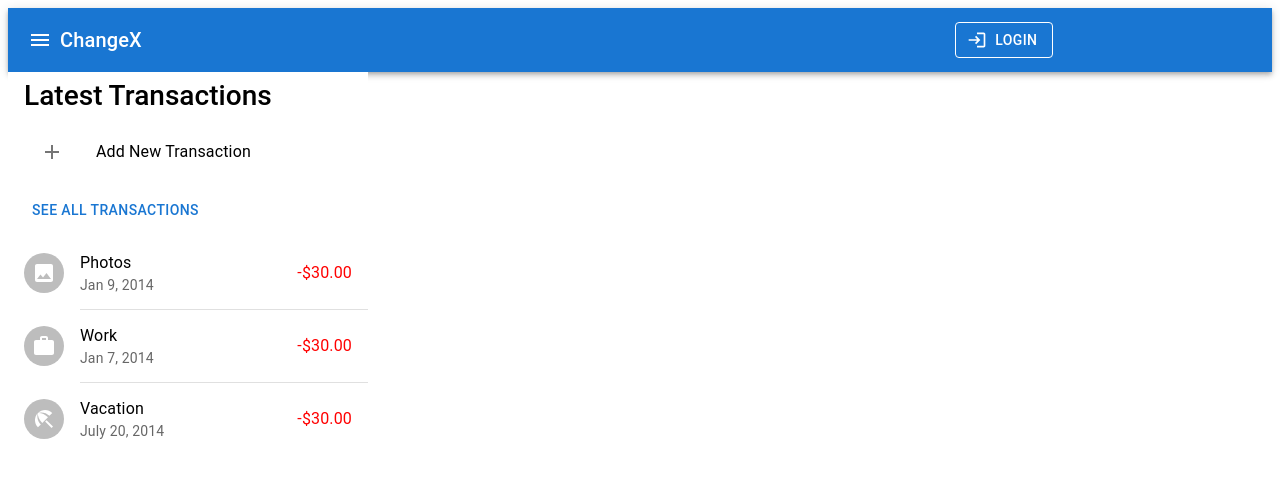
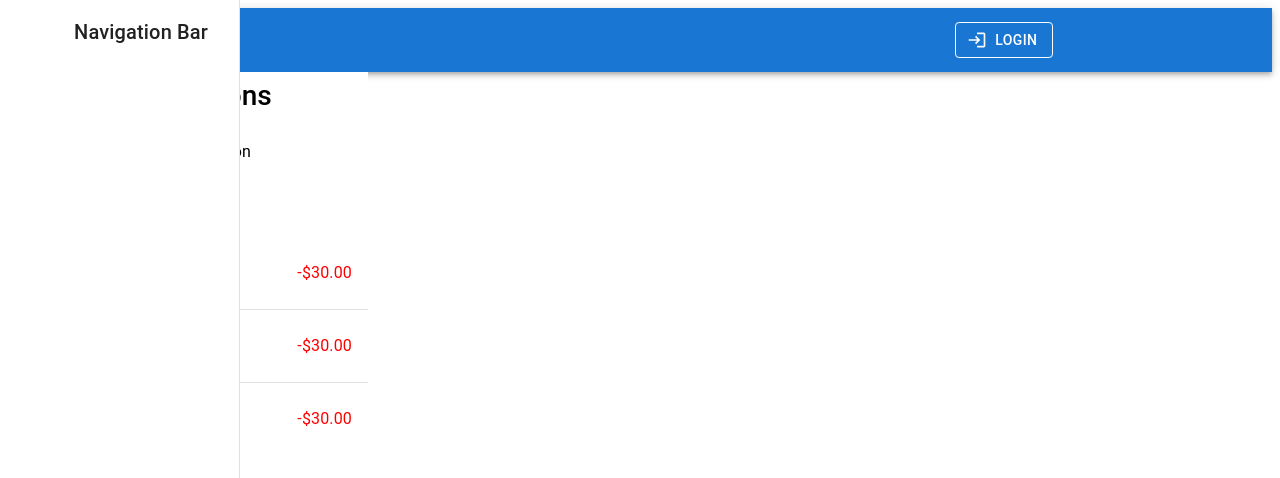
Before and after one commit to euchangxian/ChangeX, a React (Create React App) app: page / in a window 1280 px wide. Shown: the top 478 px of the page. Built offline with nearby package versions, Linux system fonts and the light colour scheme.

Commit message:
Fixed formatting

```diff
--- a/src/components/NavBar.js
+++ b/src/components/NavBar.js
@@ -2,11 +2,24 @@ import { useState } from "react";
 import { Box, SwipeableDrawer, Typography, IconButton } from "@mui/material";
 import MenuIcon from "@mui/icons-material/Menu";
 
+const drawerWidth = 240;
+
 export default function NavBar() {
   const [isDrawerOpen, setIsDrawerOpen] = useState(false);
+
   const handleDrawerToggle = () => {
     setIsDrawerOpen(!isDrawerOpen);
   };
+
+
+  // list of components to display in the drawer
+  const list = (
+    <Box p={2} width="250px" textAlign="center" role="presentation">
+      <Typography variant="h6" component="div">
+        Navigation Bar
+      </Typography>
+    </Box>
+  );
 
   return (
     <>
@@ -16,19 +29,31 @@ export default function NavBar() {
         aria-label="open drawer"
         edge="start"
         onClick={handleDrawerToggle}
+        sx={{ mr: 2, display: { sm: 'none' } }} // 'sm' refers to the breakpoint size corresponding to small screens
       >
         <MenuIcon />
       </IconButton>
-      {/* Drawer */}
       <SwipeableDrawer
-        anchor="left"
+        variant="temporary"
         open={isDrawerOpen}
-        onClose={handleDrawerToggle}>
-        <Box p={2} width="250px" textAlign="center" role="presentation">
-          <Typography variant="h6" component="div">
-            Navigation Bar
-          </Typography>
-        </Box>
+        onClose={handleDrawerToggle}
+        sx={{
+          display: { xs: 'block', sm: 'none' },
+          '& .MuiDrawer-paper': { boxSizing: 'border-box', width: drawerWidth },
+        }}
+      >
+        {list}
+      </SwipeableDrawer>
+
+      <SwipeableDrawer
+        variant="permanent"
+        sx={{
+          display: { xs: 'none', sm: 'block' },
+          '& .MuiDrawer-paper': { boxSizing: 'border-box', width: drawerWidth },
+        }}
+        open
+      >
+        {list}
       </SwipeableDrawer>
     </>
   );
--- a/src/components/TransactionsList.js
+++ b/src/components/TransactionsList.js
@@ -30,7 +30,7 @@ export default function TransactionsList() {
         bgcolor: "background.paper",
       }}
       subheader={
-        <ListSubheader component="div" id="list-header" sx={{ fontSize: '28px', color : 'black' }}>
+        <ListSubheader component="div" id="list-header" sx={{ fontSize: '28px', color: 'black' }}>
           Latest Transactions
         </ListSubheader>
       }
```
